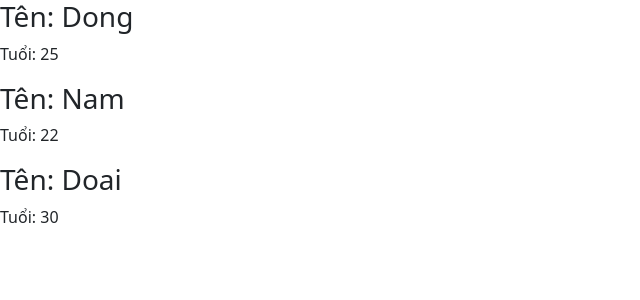
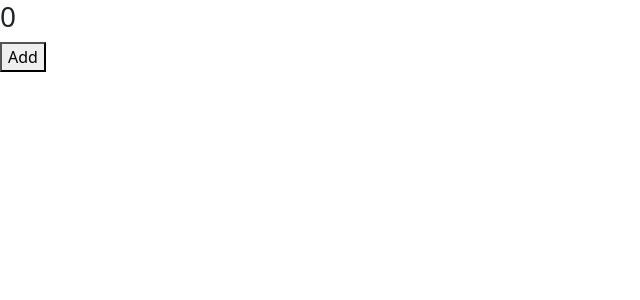
Before and after one commit to NguyenThienDong/angular4, an Angular app: page / in a window 1280 px wide. Shown: the top 300 px of the page, without its empty margins (0-640 px from the left). Built offline with nearby package versions, Linux system fonts and the light colour scheme.

Commit message:
bai 26 - 27: truyen du lieu tu component cha sang con

```diff
--- a/src/app/app.component.html
+++ b/src/app/app.component.html
@@ -1 +1 @@
-<app-list-person></app-list-person>
+<app-parent></app-parent>
--- a/src/app/app.module.ts
+++ b/src/app/app.module.ts
@@ -11,6 +11,8 @@
 import { WordsComponent } from './words/words.component';
 import { PersonComponent } from './person/person.component';
 import { ListPersonComponent } from './list-person/list-person.component';
+import ParentComponent from './parent.component';
+import ChildComponent from './child.component';
 
 @NgModule({
   declarations: [
@@ -22,6 +24,8 @@
     WordsComponent,
     PersonComponent,
     ListPersonComponent,
+    ParentComponent,
+    ChildComponent
   ],
   imports: [
     BrowserModule,
--- /dev/null
+++ b/src/app/child.component.ts
@@ -0,0 +1,16 @@
+import { Component, EventEmitter, Output } from "@angular/core";
+
+@Component({
+    selector: 'app-child',
+    template: `
+        <button (click)="addValueForParent()">Add</button>
+    `
+})
+
+export default class ChildComponent {
+    @Output() myClick = new EventEmitter();
+
+    addValueForParent () {
+        this.myClick.emit();
+    }
+}
--- /dev/null
+++ b/src/app/parent.component.ts
@@ -0,0 +1,13 @@
+import { Component } from "@angular/core";
+
+@Component({
+    selector: 'app-parent',
+    template: `
+        <h3>{{value}}</h3>
+        <app-child (myClick)="value = value + 1"></app-child>
+    `
+})
+
+export default class ParentComponent {
+    value = 0;
+}
```
